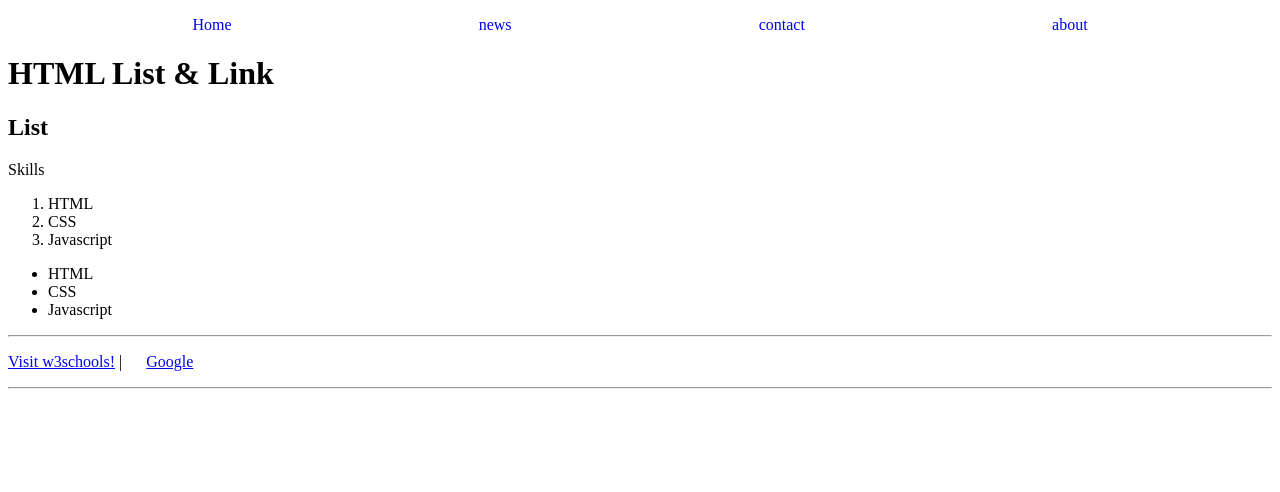
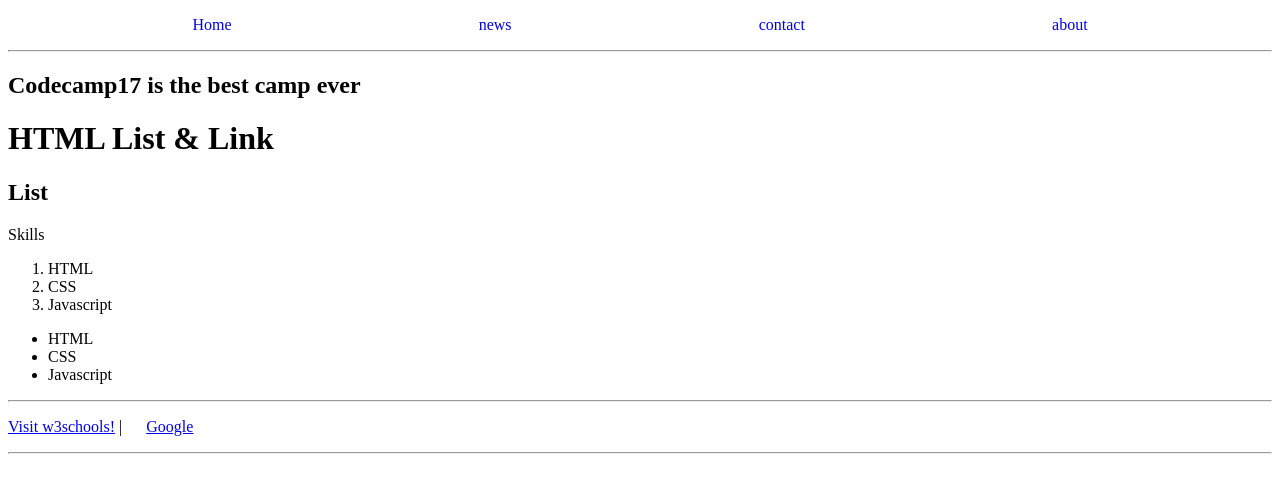
Before and after one commit to LuckGets/cc17_project02_html, a plain HTML site: page index.html in a window 1280 px wide. Drawn offline with Linux system fonts and the light colour scheme.

Commit message:
edit index.html: added 17 line

```diff
--- a/index.html
+++ b/index.html
@@ -13,7 +13,8 @@
     <li><a href="contact.html" target="_blank">contact</a></li>
     <li><a href="about.html" target="_blank">about</a></li>
   </ul>
-
+  <hr>
+  <h2>Codecamp17 is the best camp ever</h2>
   <h1>HTML List & Link</h1>
   <h2>List</h2>
     <p>Skills</p>
```
